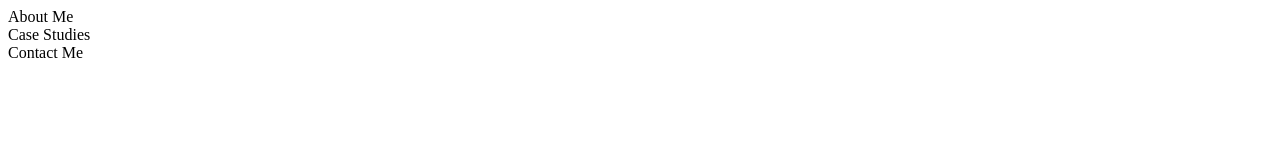
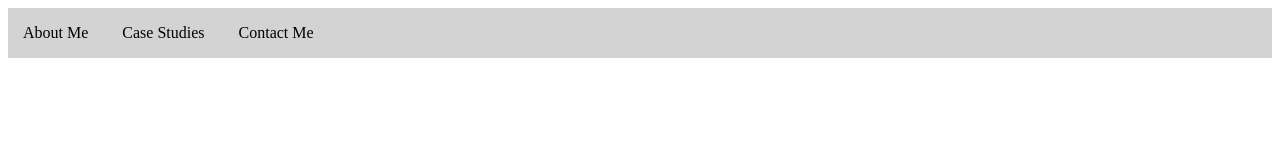
Before and after one commit to manivonga/My_First_Repo, a plain HTML site: page index.html in a window 1280 px wide. Drawn offline with Linux system fonts and the light colour scheme.

Commit message:
summary update
summary update

```diff
--- a/am page.html
+++ b/index.html
@@ -1,7 +1,7 @@
 <!DOCTYPE html>
 <html>
 <head>
-  <link href="css/index.css" type="text/css" rel="stylesheet">
+  <link href="ampage.css" type="text/css" rel="stylesheet">
 </head>
 <body>
 
```
Also changed, not shown: ampage.css (renamed from am page.css).
